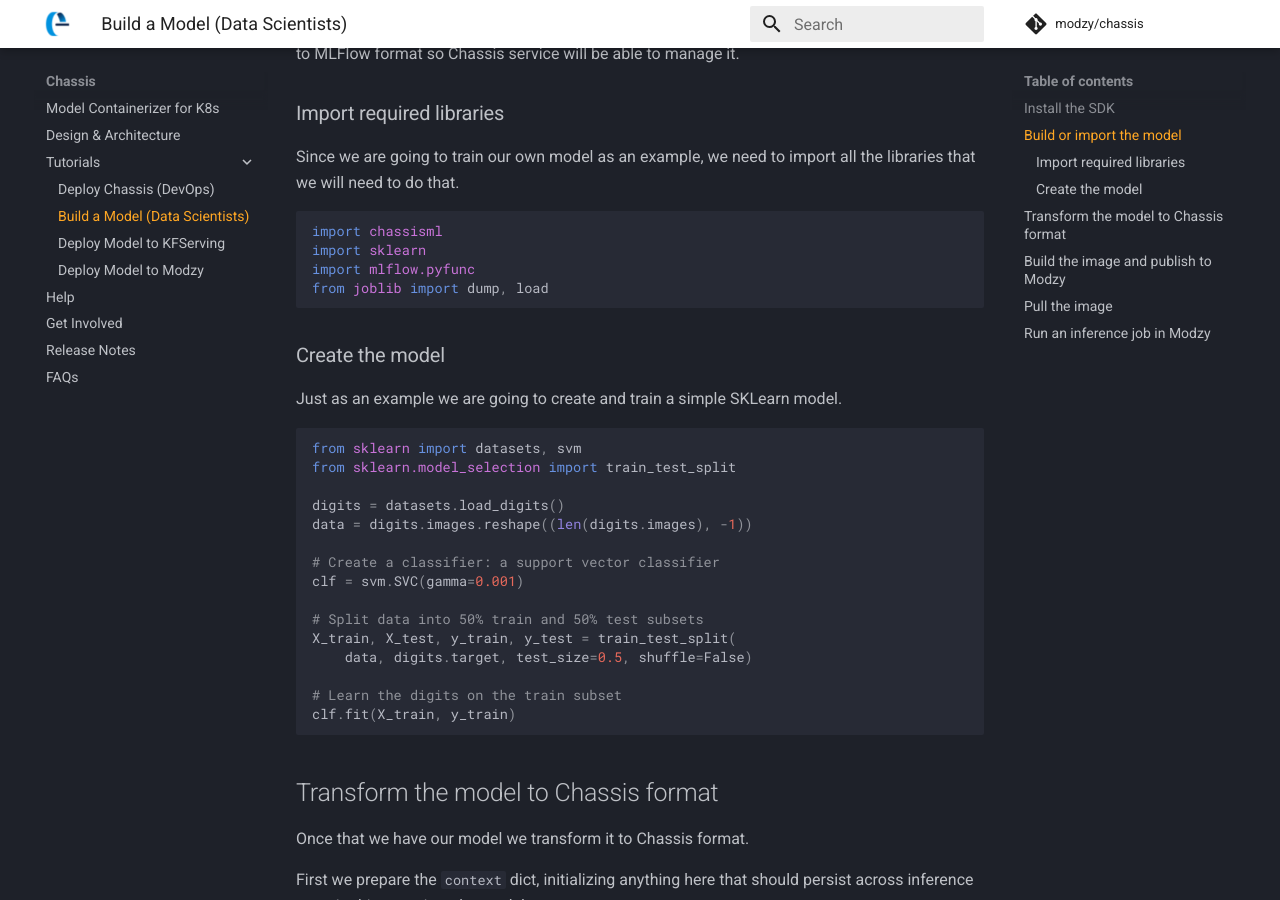
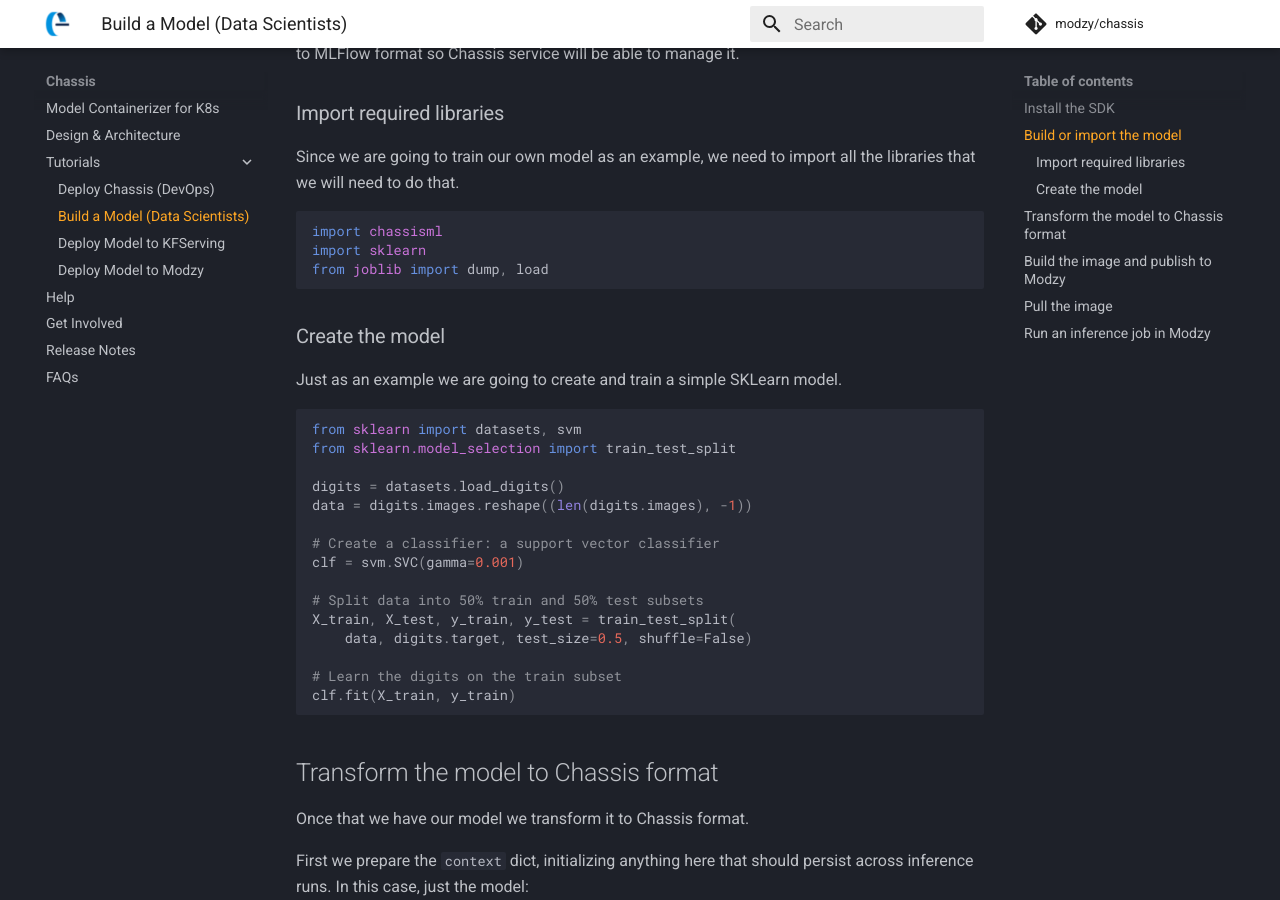
Before and after one commit to chassisml/chassis, an MkDocs documentation site: the page built from docs/docs/tutorials/ds-connect.md, in a window 1280 px wide and 900 px high, scrolled down 683 px. Built offline with MkDocs 1.6.1 and Material for MkDocs 9.7.7, drawn with Linux system fonts in a browser that asks for light colours; emoji names are drawn with the system emoji font; comment, search, counter and statistics services are not loaded.

Commit message:
docs: rm unused import in tutorial

````diff
--- a/docs/docs/tutorials/ds-connect.md
+++ b/docs/docs/tutorials/ds-connect.md
@@ -27,7 +27,6 @@
 ```python
 import chassisml
 import sklearn
-import mlflow.pyfunc
 from joblib import dump, load
 ```
 
````
